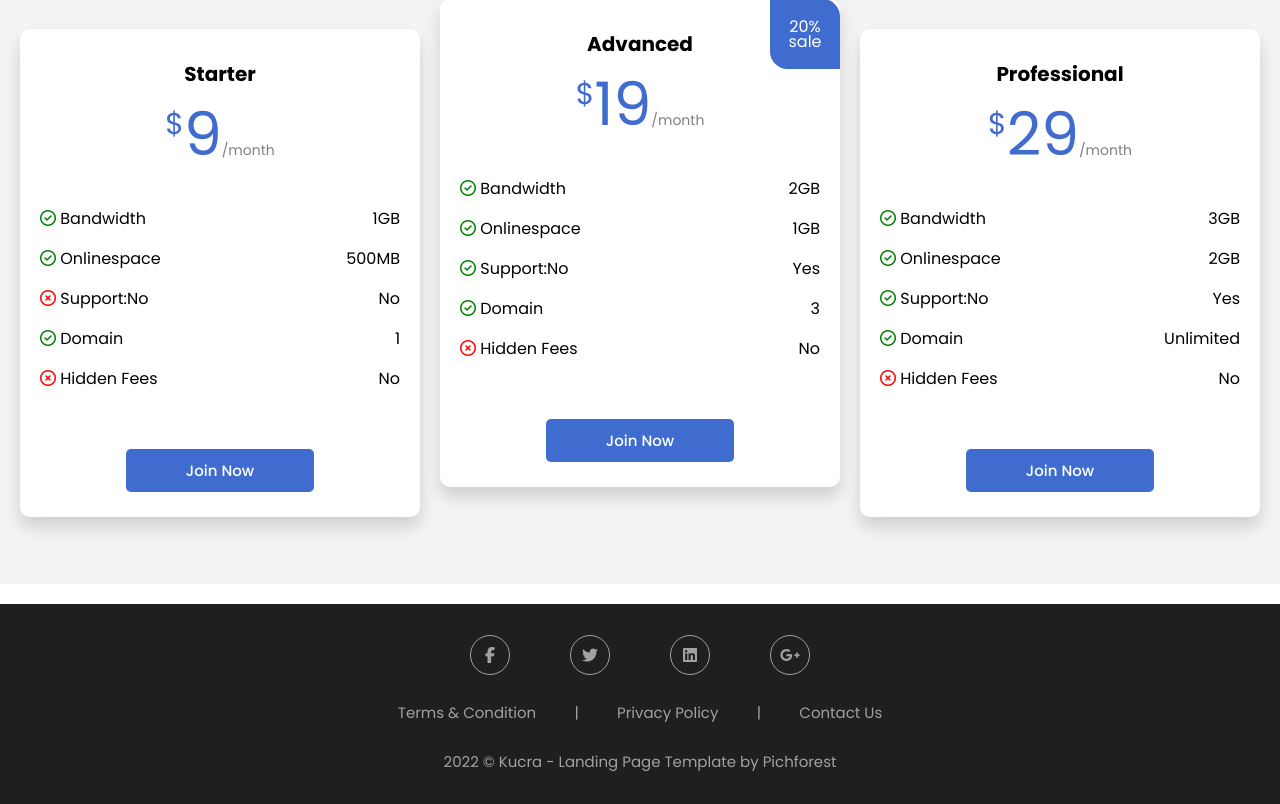
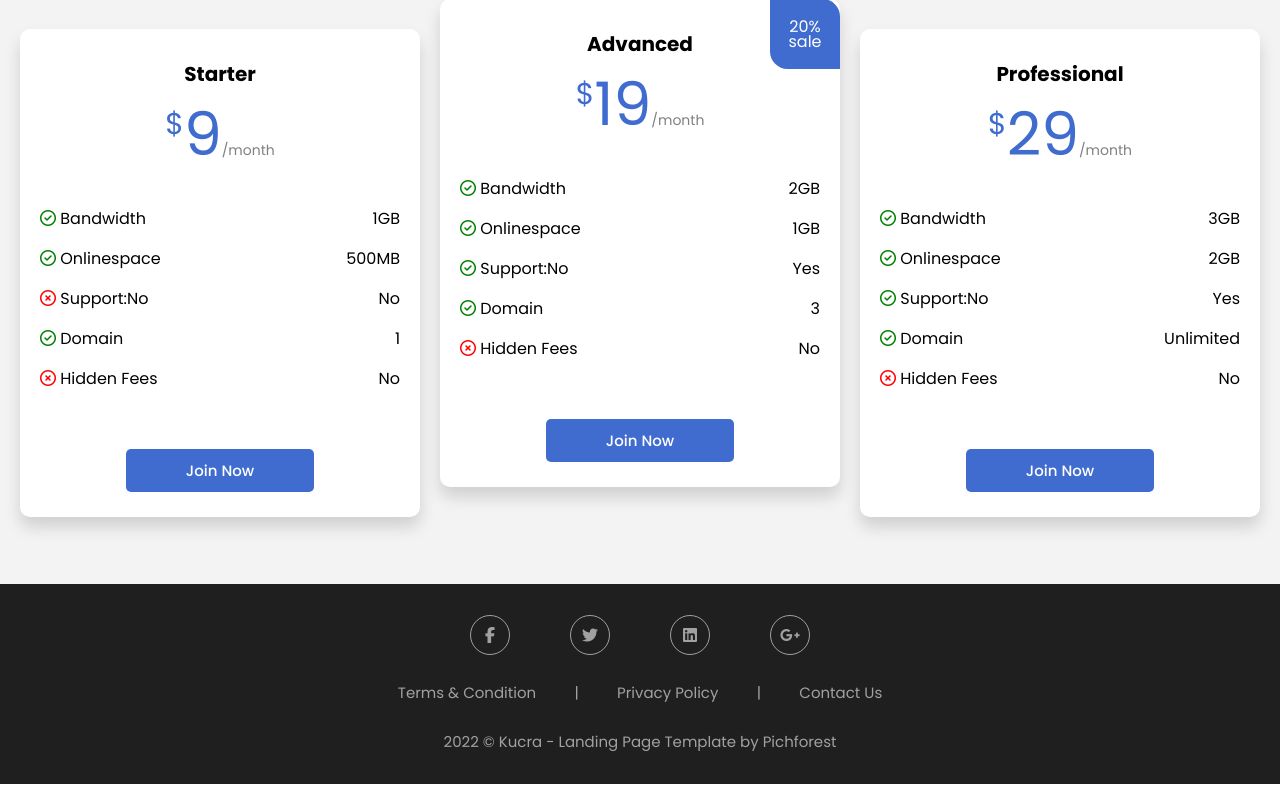
Before and after one commit to fredericbranca/LandingPage, a PHP site: page / in a window 1280 px wide. Shown: the part 5175-5979 px from the top of the page. Run offline with PHP 8.4, Linux system fonts and the light colour scheme; data comes from the database, SQL or seed files in the repository; some libraries are stand-ins or nearby versions.

Commit message:
padding container en dessous de pricing

```diff
--- a/style.css
+++ b/style.css
@@ -646,6 +646,7 @@ nav ul li a {
 .container {
     min-height: 100vh;
     background-color: #f3f3f3;
+    padding-bottom: 20px;
 }
 
 .cards-pricing {
@@ -758,7 +759,6 @@ footer {
     align-items: center;
     justify-content: center;
     gap: 25px;
-    margin-top: 20px;
 }
 
 footer .social-footer {
```
